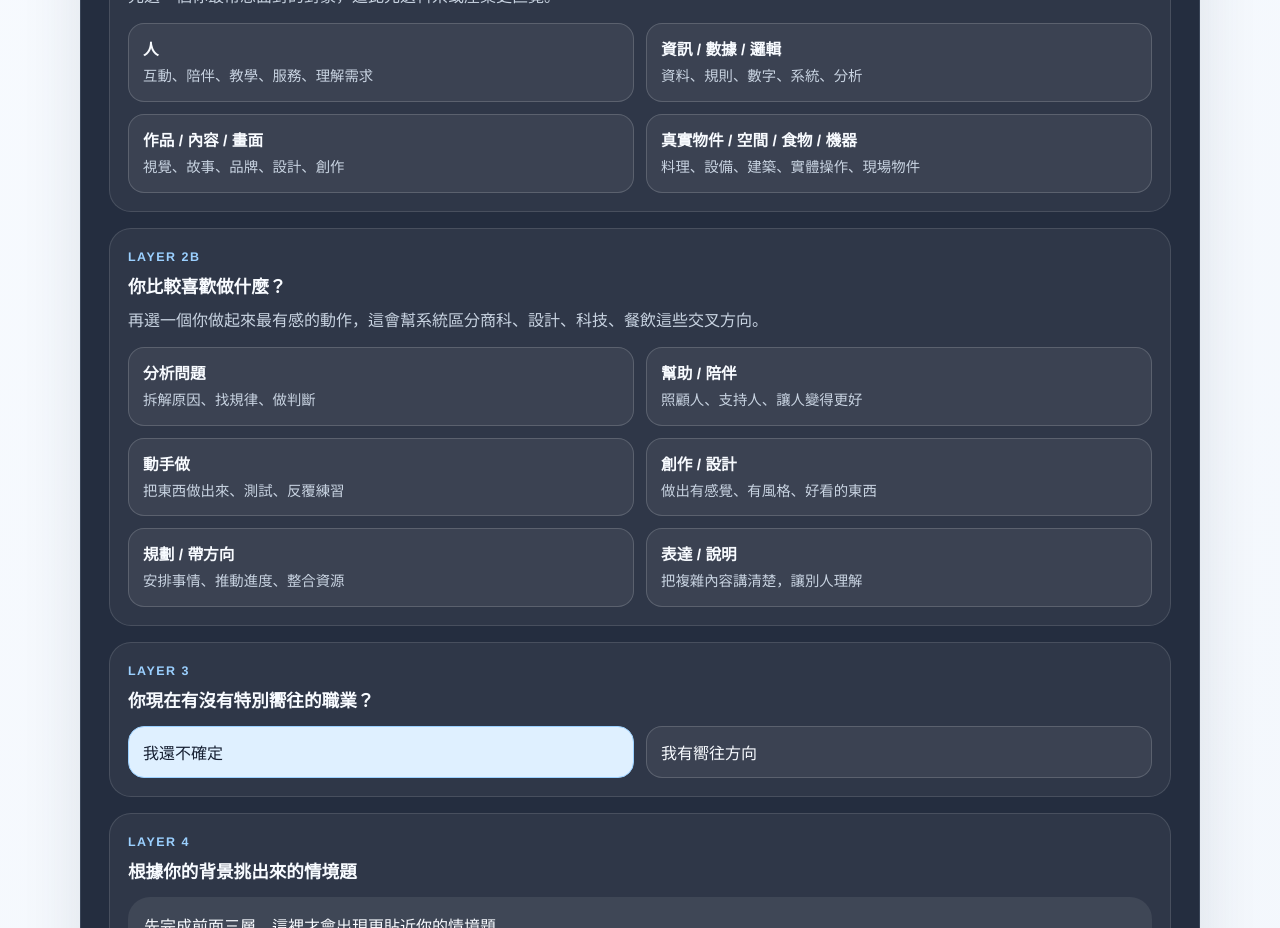
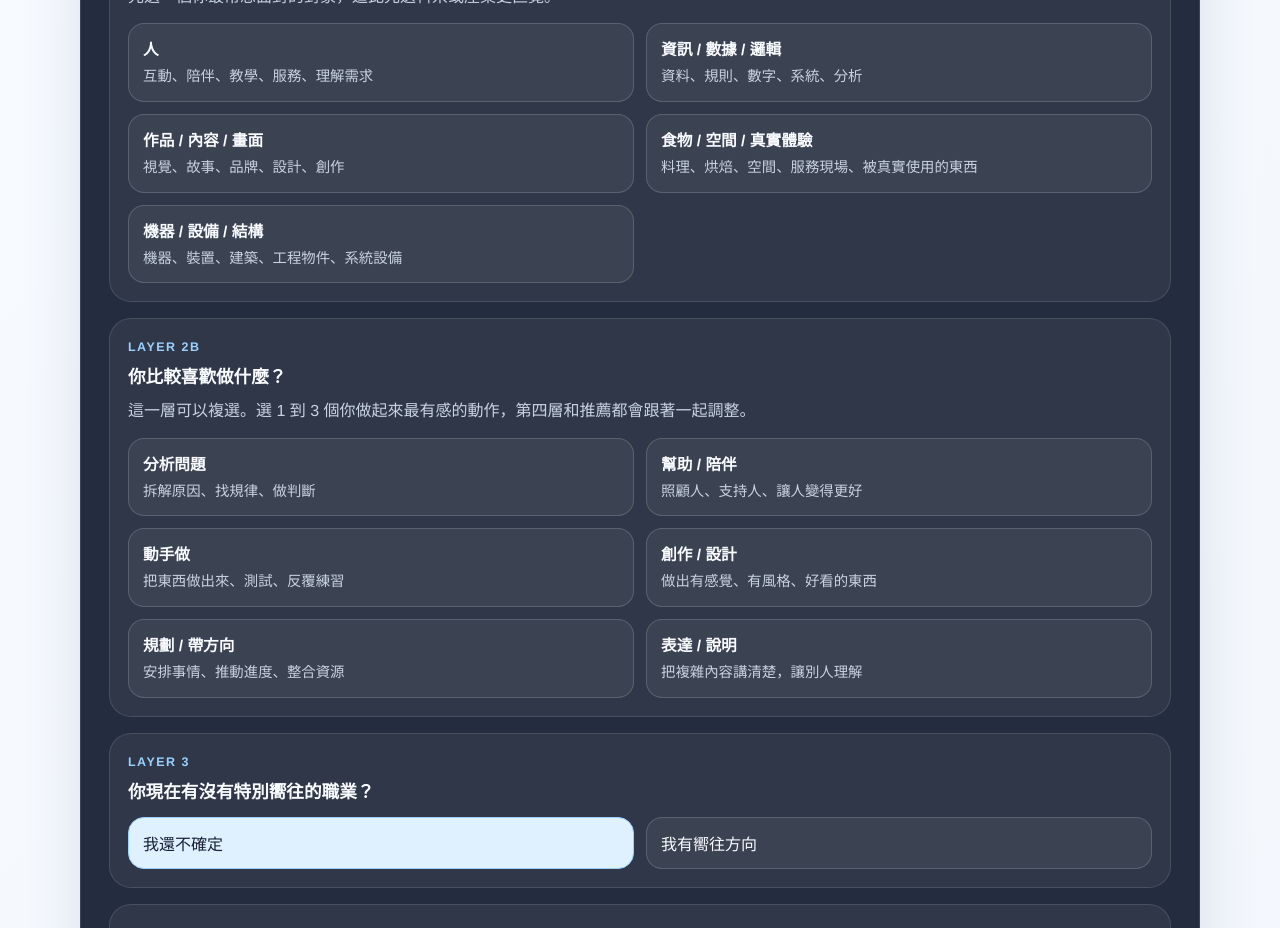
Before and after one commit to TzuHao-Lin/My_First_Project, a React (Vite) app: page / in a window 1280 px wide. Shown: the part 1120-2048 px from the top of the page. Built offline with nearby package versions, Linux system fonts and the light colour scheme.

Commit message:
Allow multi-select for layer 2B

```diff
--- a/src/App.jsx
+++ b/src/App.jsx
@@ -258,7 +258,7 @@ export default function App() {
 
   const [selectedAgeGroup, setSelectedAgeGroup] = useState("");
   const [selectedWorkWith, setSelectedWorkWith] = useState("");
-  const [selectedAction, setSelectedAction] = useState("");
+  const [selectedAction, setSelectedAction] = useState([]);
   const [careerDirection, setCareerDirection] = useState("unsure");
   const [desiredCareerInput, setDesiredCareerInput] = useState("");
   const [skipSituational, setSkipSituational] = useState(false);
@@ -277,7 +277,10 @@ export default function App() {
 
   const selectedInterestObjects = useMemo(
     () =>
-      [workWithOptions.find((option) => option.id === selectedWorkWith), actionOptions.find((option) => option.id === selectedAction)].filter(Boolean),
+      [
+        workWithOptions.find((option) => option.id === selectedWorkWith),
+        ...actionOptions.filter((option) => selectedAction.includes(option.id))
+      ].filter(Boolean),
     [selectedWorkWith, selectedAction]
   );
 
@@ -298,7 +301,7 @@ export default function App() {
   const prerequisitesReady =
     Boolean(selectedAgeGroup) &&
     Boolean(selectedWorkWith) &&
-    Boolean(selectedAction) &&
+    selectedAction.length > 0 &&
     (careerDirection === "unsure" || desiredCareerInput.trim().length > 0);
 
   const onboardingProfile = useMemo(() => {
@@ -422,7 +425,7 @@ export default function App() {
   const resetDiscoveryFlow = () => {
     setSelectedAgeGroup("");
     setSelectedWorkWith("");
-    setSelectedAction("");
+    setSelectedAction([]);
     setCareerDirection("unsure");
     setDesiredCareerInput("");
     setSkipSituational(false);
@@ -522,17 +525,21 @@ export default function App() {
                 <span>Layer 2B</span>
                 <h3>你比較喜歡做什麼？</h3>
               </div>
-              <p className="stage-note">再選一個你做起來最有感的動作，這會幫系統區分商科、設計、科技、餐飲這些交叉方向。</p>
+              <p className="stage-note">這一層可以複選。選 1 到 3 個你做起來最有感的動作，第四層和推薦都會跟著一起調整。</p>
               <div className="chip-grid">
                 {actionOptions.map((action) => {
-                  const selected = selectedAction === action.id;
+                  const selected = selectedAction.includes(action.id);
 
                   return (
                     <button
                       className={selected ? "selected" : ""}
                       key={action.id}
                       onClick={() => {
-                        setSelectedAction(action.id);
+                        setSelectedAction((current) =>
+                          current.includes(action.id)
+                            ? current.filter((id) => id !== action.id)
+                            : [...current, action.id]
+                        );
                         setSkipSituational(false);
                         setAnswers({});
                       }}
--- a/src/data/quizQuestions.js
+++ b/src/data/quizQuestions.js
@@ -51,12 +51,20 @@ export const workWithOptions = [
     scores: { creativity: 18, people: 4 }
   },
   {
-    id: "work-with-real-things",
-    label: "真實物件 / 空間 / 食物 / 機器",
-    description: "料理、設備、建築、實體操作、現場物件",
-    categories: ["Engineering", "Hospitality", "Aviation", "Design"],
-    tags: ["hands_on", "hospitality", "engineering"],
-    scores: { logic: 8, creativity: 8, pressure: 4 }
+    id: "work-with-food-space",
+    label: "食物 / 空間 / 真實體驗",
+    description: "料理、烘焙、空間、服務現場、被真實使用的東西",
+    categories: ["Hospitality", "Design"],
+    tags: ["hands_on", "hospitality", "design"],
+    scores: { creativity: 10, people: 4, pressure: 4 }
+  },
+  {
+    id: "work-with-machines",
+    label: "機器 / 設備 / 結構",
+    description: "機器、裝置、建築、工程物件、系統設備",
+    categories: ["Engineering", "Aviation", "Technology"],
+    tags: ["hands_on", "engineering", "technical"],
+    scores: { logic: 12, pressure: 2, longLearning: 4 }
   }
 ];
 
```
